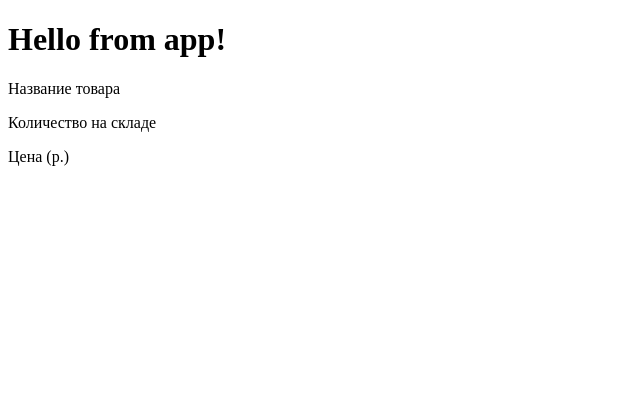
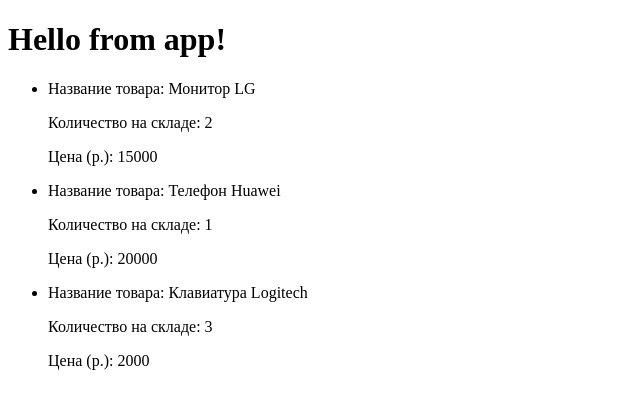
Before and after one commit to Eraphion/ProductsAccounter, a React (Create React App) app: page / in a window 1280 px wide. Shown: the top 408 px of the page, without its empty margins (0-640 px from the left). Built offline with nearby package versions, Linux system fonts and the light colour scheme.

Commit message:
Added Product list component

```diff
--- a/src/App.js
+++ b/src/App.js
@@ -1,12 +1,12 @@
 import React from 'react';
-import {Card} from './Components'
+import {CardList} from './Components'
 
-let App = () => (
+const App = () => (
     <div>
         <h1>
             Hello from app!
         </h1>
-        <Card />
+        <CardList />
     </div>
 
 )
--- a/src/Components/Product/Card/Card.js
+++ b/src/Components/Product/Card/Card.js
@@ -1,11 +1,11 @@
 import React from 'react'
 
-let Card = () => (
-    <div>
-        <p>Название товара</p>
-        <p>Количество на складе</p>
-        <p>Цена (р.)</p>
-    </div>
+const Card = ({name, quantity, price}) => (
+     <li>
+         <p>Название товара: {name}</p>
+         <p>Количество на складе: {quantity}</p>
+         <p>Цена (р.): {price}</p>
+    </li>
 )
 
 export default Card;
--- /dev/null
+++ b/src/Components/Product/List/List.js
@@ -0,0 +1,21 @@
+import React from 'react';
+import Card from '../Card/Card'
+
+const data = [
+    {id: 0, name: "Монитор LG", price: 15000, quantity: 2},
+    {id: 1, name: "Телефон Huawei", price: 20000, quantity: 1},
+    {id: 2, name: "Клавиатура Logitech", price: 2000, quantity: 3}
+]
+
+const CardList = () => {
+    const cardsToRender = data.map(card => (
+            <Card key={card.id} {...card}/>
+    ))
+
+    return (
+        <ul>
+            {cardsToRender}
+        </ul>)
+}
+
+export default CardList;
--- a/src/Components/index.js
+++ b/src/Components/index.js
@@ -1,5 +1,7 @@
 import Card from './Product/Card/Card';
+import CardList from './Product/List/List';
 
 export {
-    Card
+    Card,
+    CardList
 }
```
